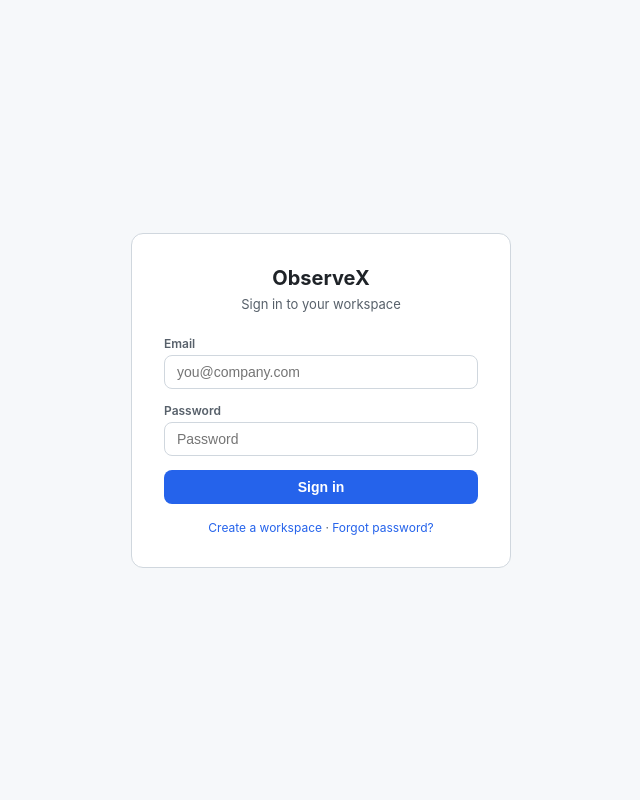
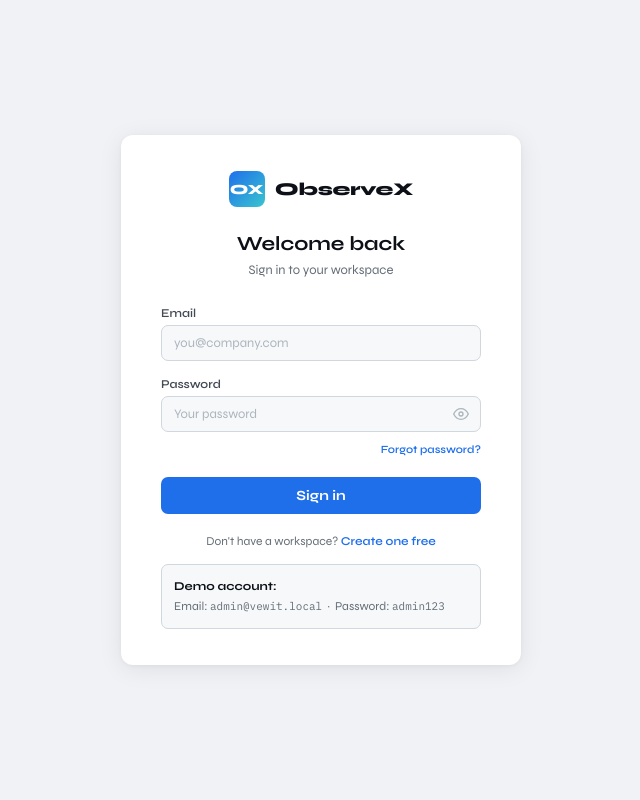
Before and after one commit to rew7277/logtransfer, a Flask app: page /login in a window 1280 px wide. Shown: the whole page, without its empty margins (319-959 px from the left). Run offline with Flask 3, Linux system fonts and the light colour scheme; some libraries are stand-ins or nearby versions.

Commit message:
Add files via upload

```diff
--- a/app.py
+++ b/app.py
@@ -1259,8 +1259,6 @@ def login():
         return jsonify({"error": "Invalid email or password."}), 401
     if user["admin_only"] and user["role"] != "admin":
         return jsonify({"error": "This workspace is in admin-only mode."}), 403
-    if not user["email_verified"]:
-        return jsonify({"error": "Please verify your email before signing in."}), 403
     session.clear()
     session["user_id"] = user["id"]
     session["csrf"]    = secrets.token_hex(16)
@@ -1310,27 +1308,16 @@ def register_org_and_admin():
     org_id   = cur.lastrowid
     user_cur = db.execute(
         "INSERT INTO users (org_id, name, email, password_hash, role, created_at, email_verified) VALUES (?, ?, ?, ?, ?, ?, ?)",
-        (org_id, admin_name, email, generate_password_hash(password), "admin", now, 0),
+        (org_id, admin_name, email, generate_password_hash(password), "admin", now, 1),
     )
     db.commit()
     user_id = user_cur.lastrowid
-    token   = create_verification_token(user_id)
-    verify_url = f"{public_base_url()}/verify-email/{token}"
-    try:
-        send_email_message(
-            "Verify your ObserveX workspace email",
-            email,
-            f"Hello {admin_name},\n\nVerify your email to activate the workspace:\n{verify_url}\n\nWorkspace URL: {org_public_url(slug)}",
-        )
-    except Exception as exc:
-        logger.warning("Verification email failed: %s", exc)
     session.clear()
     session["user_id"] = user_id
     session["csrf"]    = secrets.token_hex(16)
     audit(org_id, user_id, "created_workspace", "organization", str(org_id), {"slug": slug, "email": email})
-    # SECURITY: Do NOT return the verify_url in the response — it must travel via email only.
     return jsonify({
-        "message": "Workspace created successfully. A verification email has been sent.",
+        "message": "Workspace created successfully. Welcome to ObserveX!",
         "slug":    slug,
         "workspace_url": org_public_url(slug),
     })
--- a/templates/login.html
+++ b/templates/login.html
@@ -1,40 +1,123 @@
-<!DOCTYPE html><html lang="en"><head><meta charset="UTF-8"/><meta name="viewport" content="width=device-width,initial-scale=1.0"/>
-<title>Sign in – ObserveX</title>
+<!DOCTYPE html>
+<html lang="en">
+<head>
+<meta charset="UTF-8"/>
+<meta name="viewport" content="width=device-width, initial-scale=1.0"/>
+<title>Sign in · ObserveX</title>
+<link rel="preconnect" href="https://fonts.googleapis.com"/>
+<link href="https://fonts.googleapis.com/css2?family=IBM+Plex+Mono:wght@400;500&family=Syne:wght@400;500;600;700;800&display=swap" rel="stylesheet"/>
 <style>
-*{box-sizing:border-box;margin:0;padding:0}
-body{font-family:-apple-system,BlinkMacSystemFont,'Segoe UI',sans-serif;background:#f6f8fa;display:flex;align-items:center;justify-content:center;min-height:100vh;color:#1f2328}
-.card{background:#fff;border:1px solid #d0d7de;border-radius:12px;padding:32px;width:100%;max-width:380px}
-h1{font-size:20px;font-weight:700;margin-bottom:6px;text-align:center}
-.sub{font-size:13px;color:#57606a;text-align:center;margin-bottom:24px}
-label{display:block;font-size:12px;font-weight:600;margin-bottom:4px;color:#57606a}
-input{width:100%;padding:8px 12px;border:1px solid #d0d7de;border-radius:8px;font-size:14px;margin-bottom:14px;outline:none}
-input:focus{border-color:#2563eb;box-shadow:0 0 0 3px rgba(37,99,235,.1)}
-.btn{width:100%;padding:9px;background:#2563eb;color:#fff;border:none;border-radius:8px;font-size:14px;font-weight:600;cursor:pointer;transition:.15s}
-.btn:hover{background:#1d4ed8}
-.err{color:#cf222e;font-size:12px;margin-bottom:12px;display:none}
-.footer{text-align:center;margin-top:16px;font-size:12px;color:#57606a}
-.footer a{color:#2563eb;text-decoration:none}
-</style></head><body>
+*,*::before,*::after{box-sizing:border-box;margin:0;padding:0}
+body{font-family:'Syne',sans-serif;background:#f0f2f5;min-height:100vh;display:flex;align-items:center;justify-content:center;padding:20px;-webkit-font-smoothing:antialiased}
+.card{background:#fff;border-radius:12px;box-shadow:0 4px 24px rgba(0,0,0,.08),0 1px 4px rgba(0,0,0,.04);width:100%;max-width:400px;padding:36px 40px}
+.logo{display:flex;align-items:center;justify-content:center;gap:10px;margin-bottom:24px}
+.logo-icon{width:36px;height:36px;border-radius:8px;background:linear-gradient(135deg,#1f6feb,#39c5cf);display:flex;align-items:center;justify-content:center;color:#fff;font-weight:800;font-size:14px}
+.logo-name{font-size:18px;font-weight:800;color:#0d1117;letter-spacing:-0.3px}
+h1{font-size:20px;font-weight:700;text-align:center;margin-bottom:6px;color:#0d1117}
+.subtitle{font-size:13px;color:#656d76;text-align:center;margin-bottom:28px}
+.field{margin-bottom:16px}
+label{display:block;font-size:12px;font-weight:600;color:#424a53;margin-bottom:5px}
+input{width:100%;padding:9px 12px;background:#f6f8fa;border:1px solid #d0d7de;border-radius:7px;font-family:'Syne',sans-serif;font-size:13px;color:#0d1117;outline:none;transition:border-color .15s,box-shadow .15s}
+input:focus{border-color:#1f6feb;box-shadow:0 0 0 3px rgba(31,111,235,.12);background:#fff}
+input::placeholder{color:#adb5bd}
+.pw-wrap{position:relative}
+.pw-wrap input{padding-right:38px}
+.pw-toggle{position:absolute;right:10px;top:50%;transform:translateY(-50%);background:none;border:none;cursor:pointer;color:#adb5bd;display:flex;align-items:center;padding:2px}
+.pw-toggle:hover{color:#656d76}
+.forgot-row{text-align:right;margin-top:-10px;margin-bottom:16px}
+.forgot-row a{font-size:11px;color:#1f6feb;text-decoration:none;font-weight:600}
+.forgot-row a:hover{text-decoration:underline}
+.btn{width:100%;padding:10px;background:#1f6feb;border:none;border-radius:7px;color:#fff;font-family:'Syne',sans-serif;font-size:14px;font-weight:700;cursor:pointer;transition:all .15s;margin-top:4px}
+.btn:hover{background:#388bfd;transform:translateY(-1px);box-shadow:0 4px 12px rgba(31,111,235,.3)}
+.btn:active{transform:none}
+.btn:disabled{opacity:.6;cursor:not-allowed;transform:none;box-shadow:none}
+.msg{padding:10px 14px;border-radius:7px;font-size:12px;font-weight:500;margin-bottom:16px;display:none}
+.msg.error{background:#fff0f0;border:1px solid #ffcdd2;color:#c62828;display:block}
+.msg.success{background:#f0fff4;border:1px solid #c8e6c9;color:#2e7d32;display:block}
+.link-row{text-align:center;margin-top:20px;font-size:12px;color:#656d76}
+.link-row a{color:#1f6feb;text-decoration:none;font-weight:600}
+.link-row a:hover{text-decoration:underline}
+.info-box{background:#f6f8fa;border:1px solid #d0d7de;border-radius:7px;padding:12px;font-size:12px;color:#656d76;margin-top:16px;line-height:1.6}
+.info-box strong{color:#0d1117}
+code{font-family:'IBM Plex Mono',monospace;font-size:11px}
+</style>
+</head>
+<body>
 <div class="card">
-  <h1>ObserveX</h1>
-  <div class="sub">Sign in to your workspace</div>
-  <div class="err" id="errMsg"></div>
-  <label>Email</label>
-  <input type="email" id="email" placeholder="you@company.com" />
-  <label>Password</label>
-  <input type="password" id="pw" placeholder="Password" onkeydown="if(event.key==='Enter')doLogin()" />
-  <button class="btn" onclick="doLogin()">Sign in</button>
-  <div class="footer"><a href="/create-account">Create a workspace</a> · <a href="/forgot-password">Forgot password?</a></div>
+  <div class="logo">
+    <div class="logo-icon">OX</div>
+    <span class="logo-name">ObserveX</span>
+  </div>
+  <h1>Welcome back</h1>
+  <p class="subtitle">Sign in to your workspace</p>
+
+  <div class="msg" id="msg"></div>
+
+  <div class="field">
+    <label for="email">Email</label>
+    <input type="email" id="email" placeholder="you@company.com" autocomplete="email" required/>
+  </div>
+
+  <div class="field">
+    <label for="pw">Password</label>
+    <div class="pw-wrap">
+      <input type="password" id="pw" placeholder="Your password" autocomplete="current-password"
+             onkeydown="if(event.key==='Enter')doLogin()"/>
+      <button class="pw-toggle" type="button" onclick="togglePw()" title="Show/hide password">
+        <svg id="eyeIcon" width="16" height="16" viewBox="0 0 24 24" fill="none" stroke="currentColor" stroke-width="2">
+          <path d="M1 12s4-8 11-8 11 8 11 8-4 8-11 8-11-8-11-8z"/><circle cx="12" cy="12" r="3"/>
+        </svg>
+      </button>
+    </div>
+  </div>
+
+  <div class="forgot-row"><a href="/forgot-password">Forgot password?</a></div>
+
+  <button class="btn" id="submitBtn" onclick="doLogin()">Sign in</button>
+
+  <div class="link-row">
+    Don't have a workspace? <a href="/create-account">Create one free</a>
+  </div>
+
+  <div class="info-box">
+    <strong>Demo account:</strong><br/>
+    Email: <code>admin@vewit.local</code> &nbsp;·&nbsp; Password: <code>admin123</code>
+  </div>
 </div>
 <script>
+function togglePw(){
+  const inp=document.getElementById('pw');
+  const ico=document.getElementById('eyeIcon');
+  if(inp.type==='password'){
+    inp.type='text';
+    ico.innerHTML='<path d="M17.94 17.94A10.07 10.07 0 0112 20c-7 0-11-8-11-8a18.45 18.45 0 015.06-5.94"/><path d="M9.9 4.24A9.12 9.12 0 0112 4c7 0 11 8 11 8a18.5 18.5 0 01-2.16 3.19"/><line x1="1" y1="1" x2="23" y2="23"/>';
+  }else{
+    inp.type='password';
+    ico.innerHTML='<path d="M1 12s4-8 11-8 11 8 11 8-4 8-11 8-11-8-11-8z"/><circle cx="12" cy="12" r="3"/>';
+  }
+}
+function showMsg(text,type){
+  const el=document.getElementById('msg');
+  el.textContent=text;
+  el.className='msg '+type;
+}
 async function doLogin(){
   const email=document.getElementById('email').value.trim();
   const pw=document.getElementById('pw').value;
-  const err=document.getElementById('errMsg');
-  err.style.display='none';
-  const res=await fetch('/login',{method:'POST',headers:{'Content-Type':'application/json'},body:JSON.stringify({email,password:pw})});
-  const d=await res.json();
-  if(!res.ok){err.textContent=d.error||'Login failed';err.style.display='block';return;}
-  location.href=d.workspace_url||'/workspace';
+  const btn=document.getElementById('submitBtn');
+  if(!email||!pw){showMsg('Please enter your email and password.','error');return;}
+  btn.disabled=true;btn.textContent='Signing in…';
+  try{
+    const res=await fetch('/login',{method:'POST',headers:{'Content-Type':'application/json'},body:JSON.stringify({email,password:pw})});
+    const d=await res.json();
+    if(!res.ok){showMsg(d.error||'Login failed. Please try again.','error');btn.disabled=false;btn.textContent='Sign in';return;}
+    showMsg('Signed in! Redirecting…','success');
+    setTimeout(()=>{location.href=d.workspace_url||'/workspace';},400);
+  }catch(e){
+    showMsg('Network error. Please try again.','error');
+    btn.disabled=false;btn.textContent='Sign in';
+  }
 }
-</script></body></html>
+</script>
+</body>
+</html>
```
Also changed, not shown: templates/create_account.html (+89 -108 lines).
